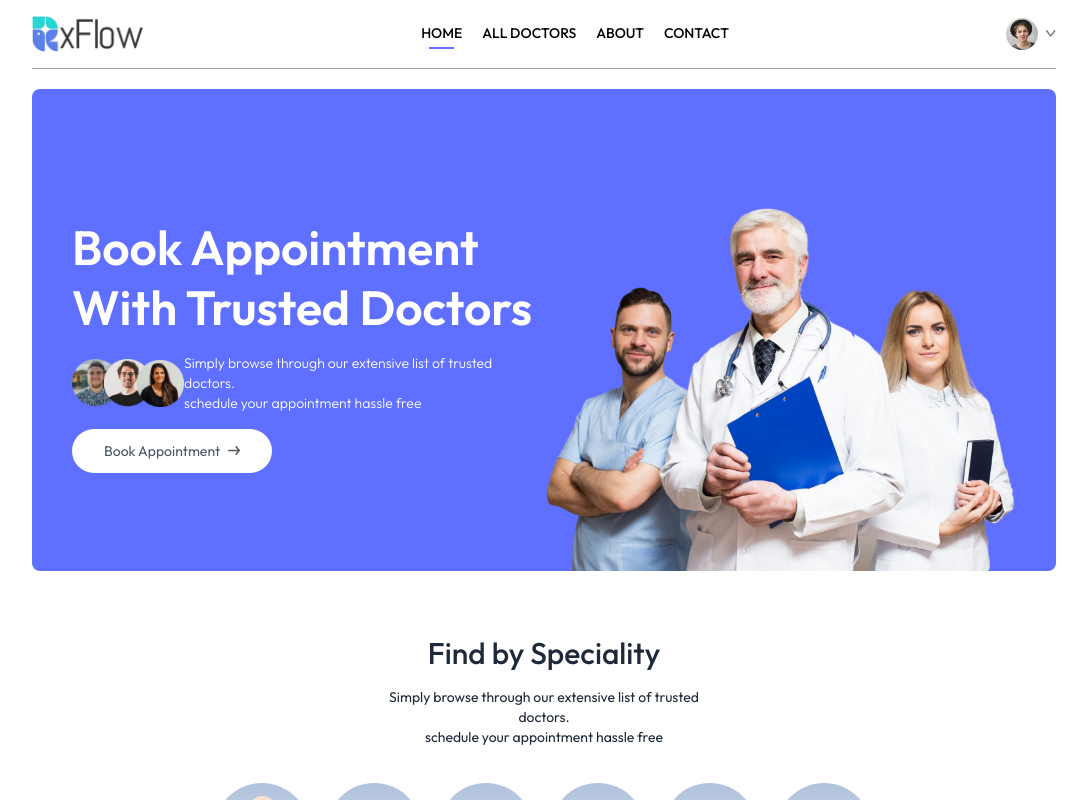
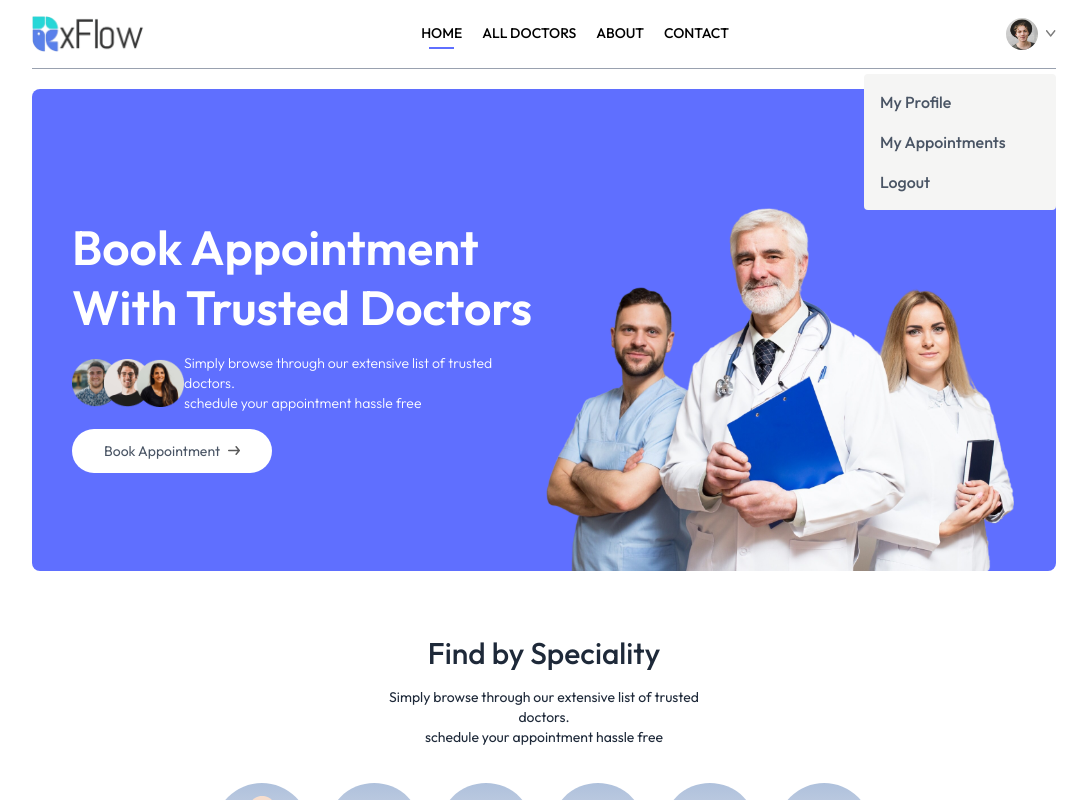
Before and after one commit to debanaskar13/Doctor-Appointment-Application, a React (Vite) app in the folder frontend/: page / in a window 1280 px wide. Both pictures are taken after a click on the element 1126 px from the left and 33 px from the top of the page. Shown: the top 800 px of the page, without its empty margins (96-1183 px from the left). Built offline with nearby package versions, Linux system fonts and the light colour scheme.

Commit message:
Updated Navbar

```diff
--- a/frontend/src/components/Navbar.jsx
+++ b/frontend/src/components/Navbar.jsx
@@ -39,10 +39,10 @@ const Navbar = () => {
             <div className='flex items-center gap-4'>
                 {
                     token
-                    ?<div className='flex items-center gap-2 cursor-pointer group relative'>
+                    ?<div onClick={() => setShowMenu(!showMenu)} className={`flex items-center gap-2 cursor-pointer group relative`}>
                         <img className='w-8 rounded-full' src={assets.profile_pic} alt="" />
                         <img className='w-2.5 ' src={assets.dropdown_icon} alt="" />
-                        <div className='absolute top-0 right-0 pt-14 text-base font-medium text-gray-600 z-20 hidden group-hover:block'>
+                        <div className={`absolute top-0 right-0 pt-14 text-base font-medium text-gray-600 z-20 hidden group-hover:block ${showMenu ? 'menu-block' : ''}`}>
                             <div className='min-w-48 bg-stone-100 rounded flex flex-col gap-4 p-4'>
                                 <p onClick={() => navigate('/my-profile')} className='hover:text-black cursor-pointer'>My Profile</p>
                                 <p onClick={() => navigate('/my-appointments')} className='hover:text-black cursor-pointer'>My Appointments</p>
--- a/frontend/src/index.css
+++ b/frontend/src/index.css
@@ -21,3 +21,8 @@
 .grid-cols-auto{
     grid-template-columns: repeat(auto-fill, minmax(200px, 1fr));
 }
+
+
+.menu-block{
+    display: block;
+}
```
